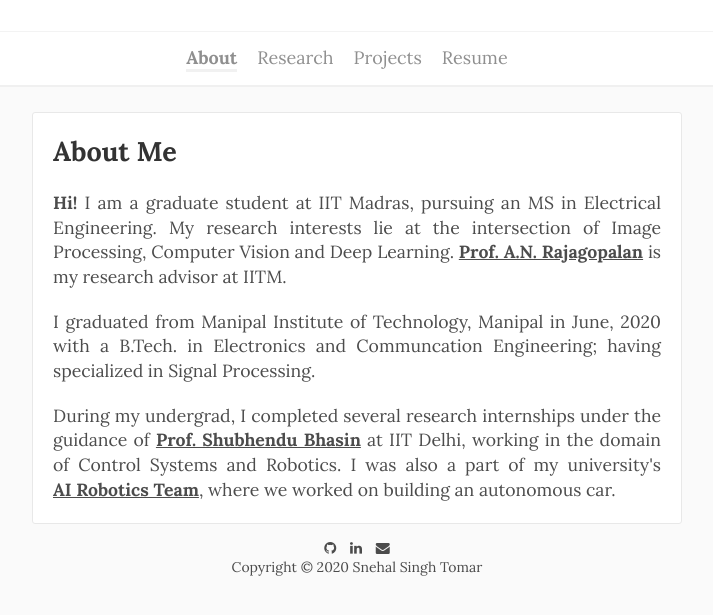
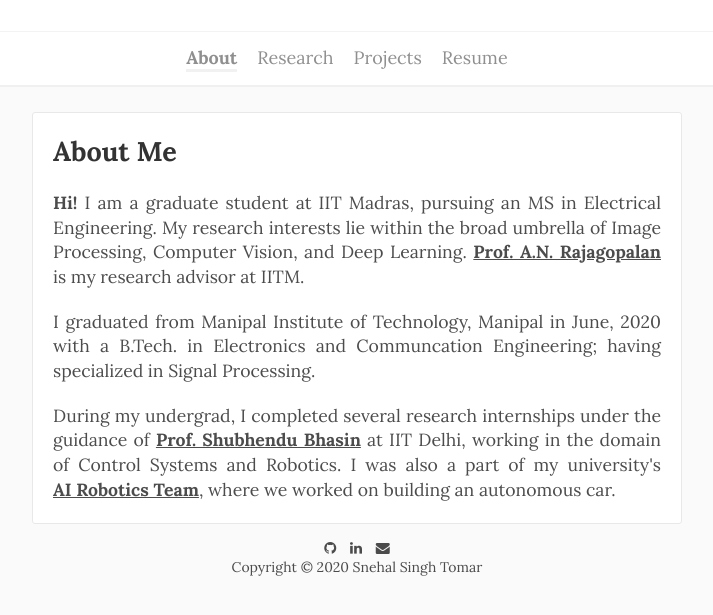
Before and after one commit to snehalstomar/previouswebsite, a Jekyll site: the page index.html, which Jekyll copies as it is, in a window 1280 px wide, cut to the strip 181-796 px from the top of the page. Shown: the whole strip, without its empty margins (283-996 px from the left). Built offline with Jekyll 4.4.1, drawn with Linux system fonts in a browser that asks for light colours; Markdown is read by kramdown in place of the engine named in the settings.

Commit message:
made modifications in bio

```diff
--- a/index.html
+++ b/index.html
@@ -78,7 +78,7 @@
   <h2 class="single__title">About Me</h2>
 
   <p>
-  	<b>Hi!</b> I am a graduate student at IIT Madras, pursuing an MS in Electrical Engineering. My research interests lie at the intersection of Image Processing, Computer Vision and Deep Learning. <a target="_blank" href="http://www.ee.iitm.ac.in/~raju/">Prof. A.N. Rajagopalan</a> is my research advisor at IITM.
+  	<b>Hi!</b> I am a graduate student at IIT Madras, pursuing an MS in Electrical Engineering. My research interests lie within the broad umbrella of Image Processing, Computer Vision, and Deep Learning. <a target="_blank" href="http://www.ee.iitm.ac.in/~raju/">Prof. A.N. Rajagopalan</a> is my research advisor at IITM.
   </p>
 
   <p>
```
